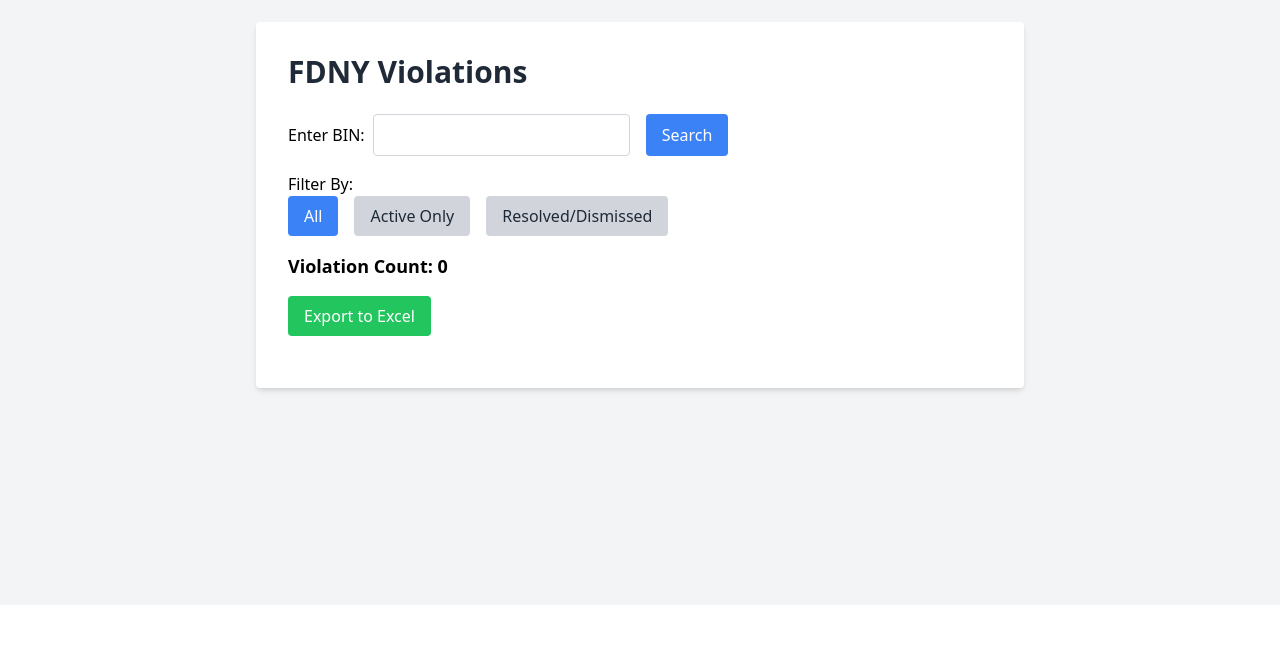
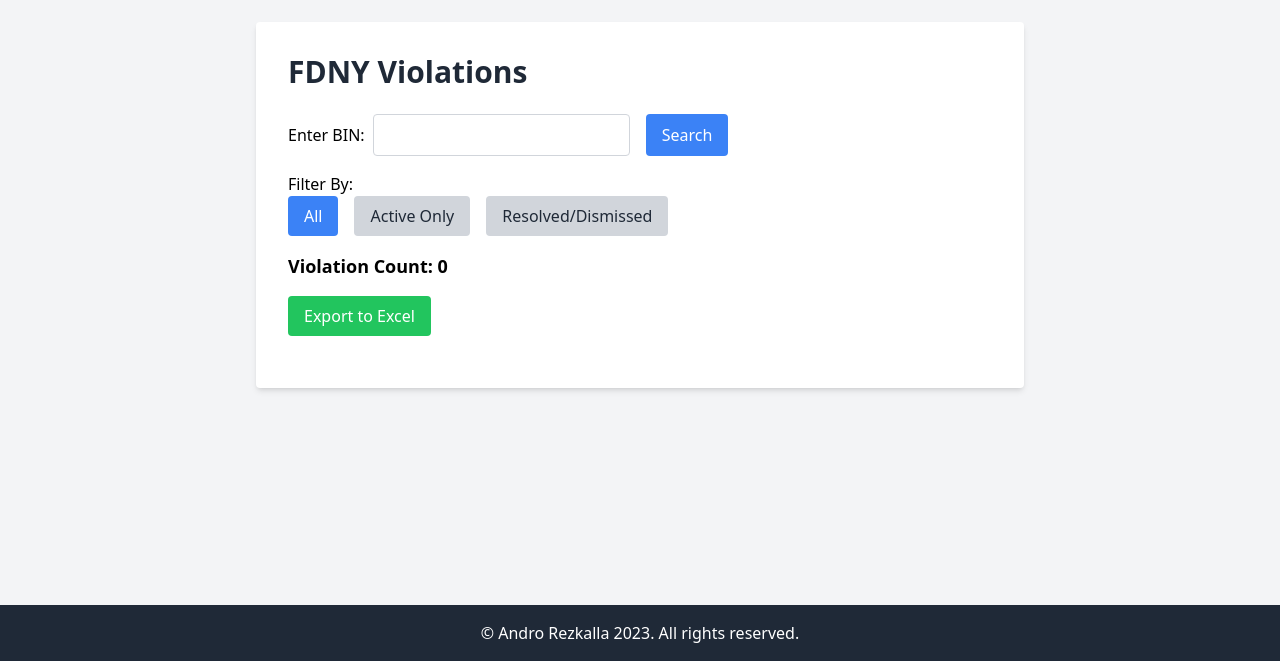
Before and after one commit to androrezkalla/DOB-Violations, a React (Vite) app: page /fdny in a window 1280 px wide. Shown: the part 295-956 px from the top of the page. Before the commit the page ends 900 px from the top, so only its background shows below. Built offline with nearby package versions, Linux system fonts and the light colour scheme.

Commit message:
added footer

```diff
--- a/src/App.jsx
+++ b/src/App.jsx
@@ -6,6 +6,7 @@
 import FDNYViolations from './FDNYViolations';
 import HomePage from './HomePage';
 import Navbar from './Navbar';
+import Footer from './Footer';
 import './App.css';
 
 const App = () => {
@@ -21,6 +22,7 @@
             <Route path="/fdny" element={<FDNYViolations />} />
           </Routes>
         </div>
+        <Footer />
       </div>
     </Router>
   );
--- /dev/null
+++ b/src/Footer.jsx
@@ -0,0 +1,12 @@
+// Footer.jsx
+import React from 'react';
+
+const Footer = () => {
+  return (
+    <footer className="bg-gray-800 text-white p-4 text-center">
+      <p>&copy; Andro Rezkalla 2023. All rights reserved.</p>
+    </footer>
+  );
+};
+
+export default Footer;
```
